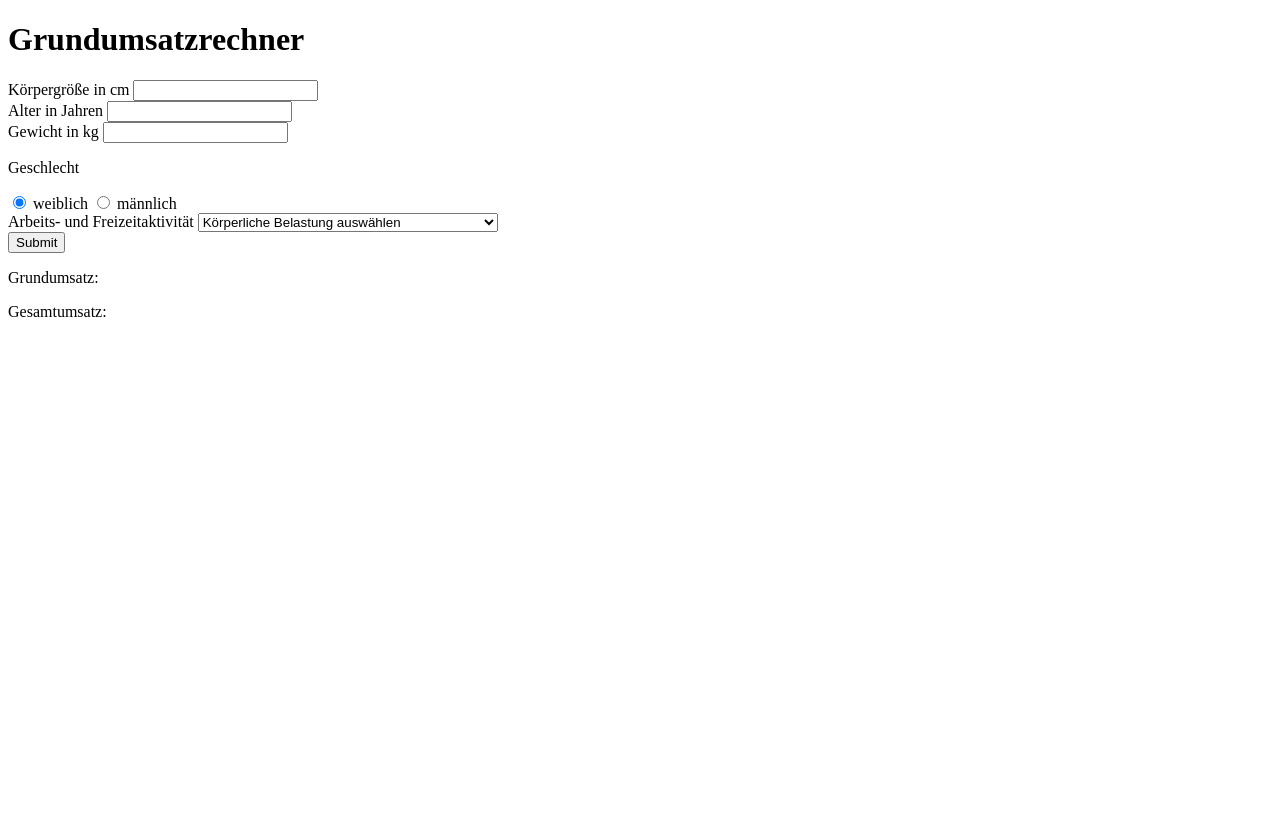
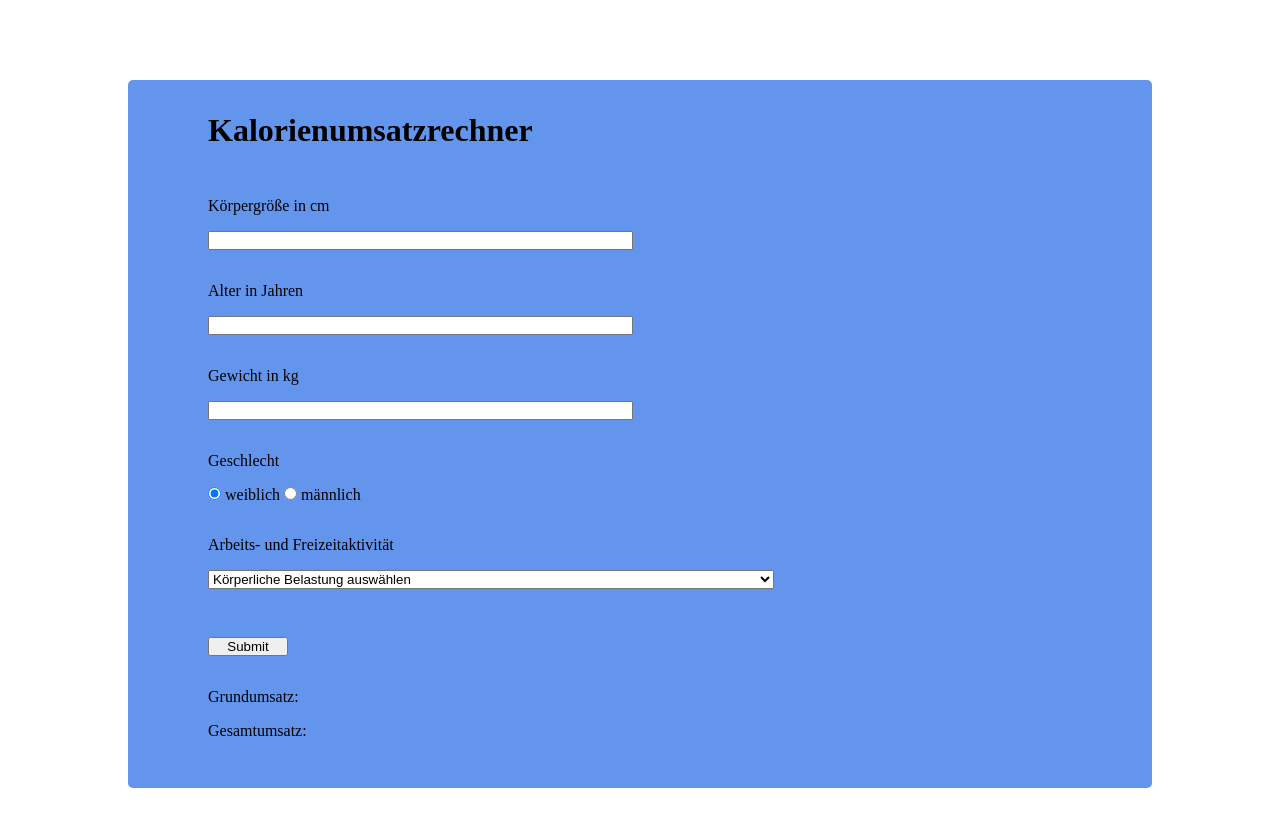
Before and after one commit to Melina412/Day34, a plain HTML site: page index.html in a window 1280 px wide. Before the commit the page ends 800 px from the top, so only its background shows below. Drawn offline with Linux system fonts and the light colour scheme.

Commit message:
basic style

```diff
--- /dev/null
+++ b/assets/scss/style.scss
@@ -0,0 +1,66 @@
+* {
+  margin: 0;
+  padding: 0;
+  box-sizing: border-box;
+}
+
+main {
+  margin: 5rem auto;
+
+  .border {
+    width: 80vw;
+    margin: 0 auto;
+    background-color: cornflowerblue;
+    border-radius: 5px;
+    padding-left: 5rem;
+  }
+
+  h1 {
+    padding: 2rem 0;
+  }
+
+  .eingabe {
+    form {
+      display: grid;
+
+      gap: 1rem;
+      width: 60%;
+
+      label,
+      .label {
+        margin-top: 1rem;
+      }
+
+      .number-input {
+        width: 75%;
+      }
+
+      .submit-button {
+        width: 5rem;
+        margin: 2rem 0;
+      }
+    }
+  }
+
+  .output {
+    display: grid;
+    gap: 1rem;
+    width: 60%;
+    padding-bottom: 3rem;
+
+    div {
+      display: flex;
+      gap: 3rem;
+
+      p {
+        &:first-child {
+          width: 8rem;
+        }
+        &:nth-child(2),
+        &:nth-child(3) {
+          width: 5rem;
+        }
+      }
+    }
+  }
+}
--- a/index.html
+++ b/index.html
@@ -8,31 +8,32 @@
   </head>
   <body>
     <main>
-      <h1>Grundumsatzrechner</h1>
-      <section>
+      <div class="border">
+        <h1>Kalorienumsatzrechner</h1>
+        <section class="eingabe">
           <form onsubmit="return false">
             <!-- Größe -->
             <label for="groesse">Körpergröße in cm</label>
-          <input type="number" step="1" id="groesse" /><br />
+            <input class="number-input" type="number" step="1" id="groesse" />
 
             <!-- Alter -->
 
             <label for="alter">Alter in Jahren</label>
-          <input type="number" step="1" id="alter" /><br />
+            <input class="number-input" type="number" step="1" id="alter" />
 
             <!-- Gewicht -->
 
             <label for="gewicht">Gewicht in kg</label>
-          <input type="number" step="1" id="gewicht" /><br />
+            <input class="number-input" type="number" step="1" id="gewicht" />
 
             <!-- Geschlecht -->
 
-          <p>Geschlecht</p>
+            <p class="label">Geschlecht</p>
             <div>
               <input type="radio" name="geschlecht" id="female" checked />
               <label for="female">weiblich</label>
               <input type="radio" name="geschlecht" id="male" />
-            <label for="male">männlich</label><br />
+              <label for="male">männlich</label>
             </div>
 
             <!-- Aktivität -->
@@ -49,18 +50,21 @@
               </option>
               <option value="2.2">
                 Körperlich anstrengende berufliche Arbeit
-            </option></select
-          ><br />
+              </option>
+            </select>
 
             <!-- Submit -->
 
-          <input type="submit" onclick="berechneUmsatz()" />
+            <input
+              class="submit-button"
+              type="submit"
+              onclick="berechneUmsatz()"
+            />
           </form>
         </section>
         <!-- Output -->
 
-      <section>
-        <div class="output">
+        <section class="output">
           <div>
             <!-- Grundumsatz -->
             <p>Grundumsatz:</p>
@@ -74,8 +78,8 @@
             <p id="resultTotal_kcal"></p>
             <p id="resultTotal_kJ"></p>
           </div>
+        </section>
       </div>
-      </section>
     </main>
     <script src="./assets/js/main.js"></script>
   </body>
```
Also changed, not shown: assets/css/style.css, 3 other files. Lines whose indentation alone changed are shown as unchanged.
